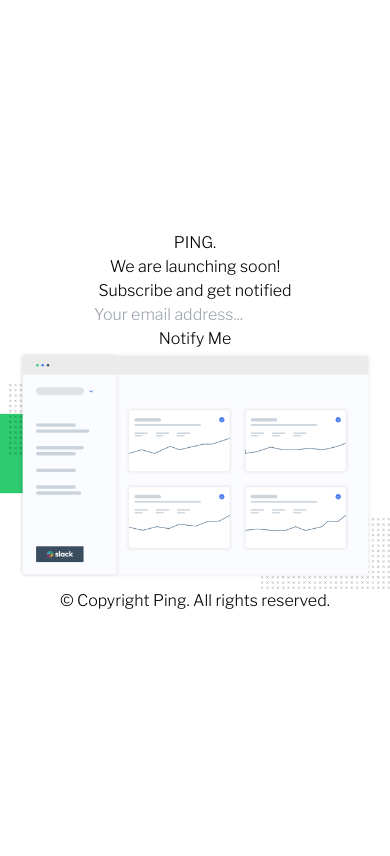
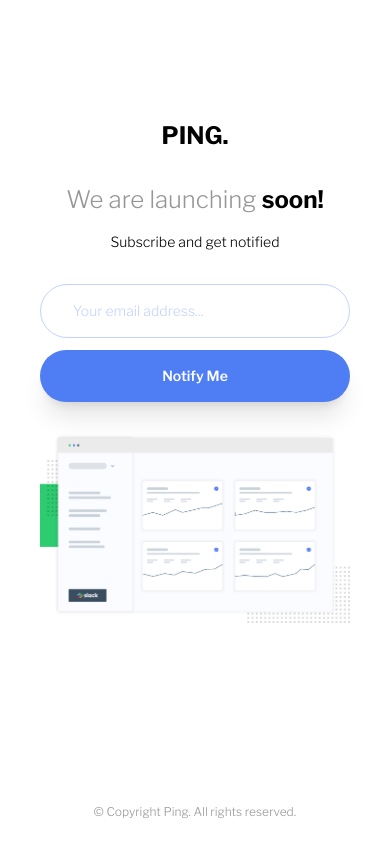
Before and after one commit to fkrunic/frontend-mentor-ping-landing-page, a Vue app: page / in a window 390 px wide. Shown: the top 856 px of the page. Built offline with nearby package versions, Linux system fonts and the light colour scheme.

Commit message:
mobile design

```diff
--- a/src/App.vue
+++ b/src/App.vue
@@ -7,13 +7,17 @@
 </script>
 
 <template>
-  <div class="flex flex-col items-center justify-center min-h-screen">
-    <p>PING.</p>
-    <p>We are launching <span>soon!</span></p>
-    <p>Subscribe and get notified</p>
-    <input type="text" placeholder="Your email address...">
-    <p>Notify Me</p>
+  <div class="flex flex-col items-center justify-start gap-8 min-h-screen m-10">
+    <p class="text-2xl font-bold pt-20">PING.</p>
+    <div class="flex flex-col items-center gap-4">
+      <p class="text-2xl text-gray">We are launching <span class="font-bold text-black">soon!</span></p>
+      <p class="text-sm">Subscribe and get notified</p>
+    </div>
+    <div class="flex flex-col gap-3 items-center w-full">
+      <input class="w-full rounded-full text-sm placeholder-pale-blue outline-none border-[1px] border-solid border-pale-blue p-4 pl-8" type="text" placeholder="Your email address...">
+      <p class="bg-blue text-white text-sm w-full rounded-full p-4 text-center font-semibold shadow-xl">Notify Me</p>
+    </div>
     <img src="./assets/illustration-dashboard.png">
-    <p>&#169; Copyright Ping. All rights reserved.</p>
+    <p class="absolute bottom-6 w-full text-center text-xs text-gray">&#169; Copyright Ping. All rights reserved.</p>
   </div>
 </template>
--- a/tailwind.config.js
+++ b/tailwind.config.js
@@ -17,7 +17,9 @@
       'pale-blue': 'hsl(223, 100%, 88%)',
       'light-red': 'hsl(354, 100%, 66%)',
       'gray': 'hsl(0, 0%, 59%)',
-      'very-dark-blue': 'hsl(209, 33%, 12%)'
+      'very-dark-blue': 'hsl(209, 33%, 12%)',
+      'black': 'hsl(0, 0%, 0%)',
+      'white': 'hsl(0, 0%, 100%)'
     },
     extend: {},
   },
```
